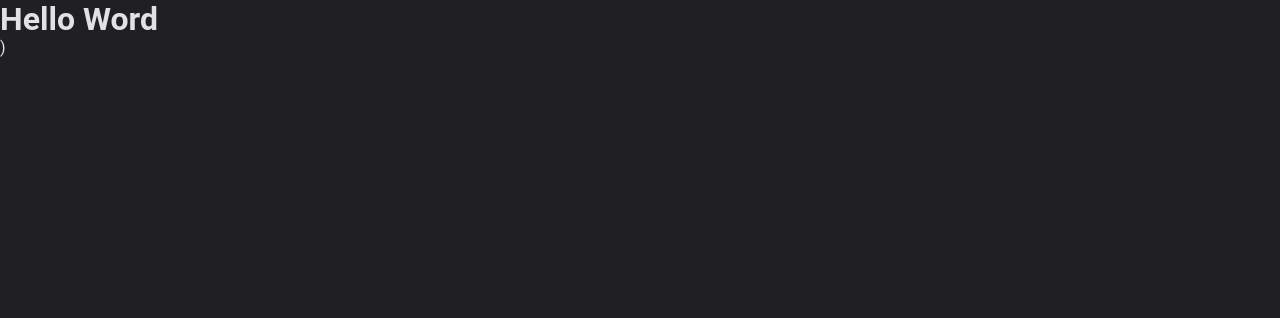
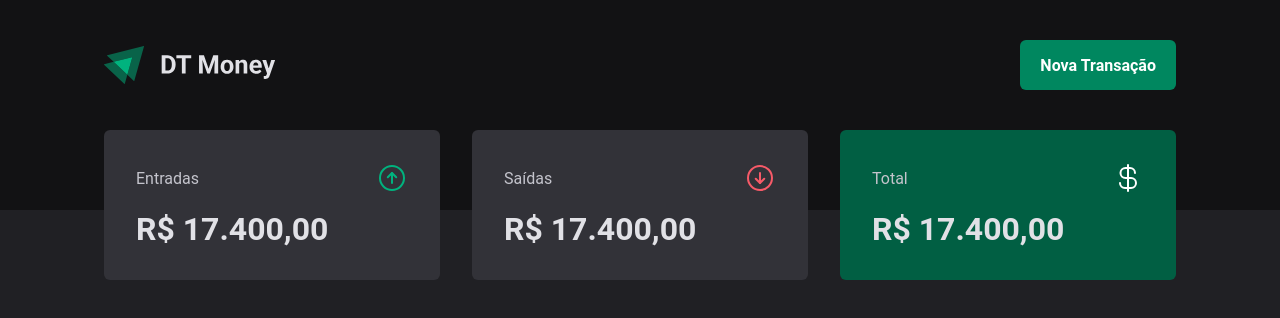
Before and after one commit to lucasmonteiro58/03-dt-money, a React (Vite) app: page / in a window 1280 px wide. Shown: the top 318 px of the page. Built offline with nearby package versions, Linux system fonts and the light colour scheme.

Commit message:
feat: ✨ add header and summary components with styles

```diff
--- a/package.json
+++ b/package.json
@@ -10,9 +10,10 @@
     "preview": "vite preview"
   },
   "dependencies": {
+    "phosphor-react": "^1.4.1",
     "react": "^19.1.0",
     "react-dom": "^19.1.0",
-    "styled-component": "^2.8.0"
+    "styled-components": "^6.1.18"
   },
   "devDependencies": {
     "@eslint/js": "^9.25.0",
--- a/src/App.tsx
+++ b/src/App.tsx
@@ -1,12 +1,13 @@
 import { ThemeProvider } from "styled-components";
+import { Transactions } from "./pages/Transactions";
+import { GlobalStyle } from "./styles/global";
 import { defaultTheme } from "./styles/themes/default";
-import { GlobalStyle } from "./styles/global";
 
 export function App() {
   return (
     <ThemeProvider theme={defaultTheme}>
       <GlobalStyle />
-      <h1>Hello Word</h1>)
+      <Transactions />
     </ThemeProvider>
   );
 }
--- /dev/null
+++ b/src/components/Header/index.tsx
@@ -0,0 +1,14 @@
+import { HeaderContainer, HeaderContent, NewTransactionButton } from "./styles";
+
+import logoImg from "../../assets/logo.svg";
+
+export function Header() {
+  return (
+    <HeaderContainer>
+      <HeaderContent>
+        <img src={logoImg} alt="" />
+        <NewTransactionButton> Nova Transação</NewTransactionButton>
+      </HeaderContent>
+    </HeaderContainer>
+  );
+}
--- /dev/null
+++ b/src/components/Header/styles.ts
@@ -0,0 +1,33 @@
+import styled from "styled-components";
+
+export const HeaderContainer = styled.header`
+  background: ${(props) => props.theme["gray-900"]};
+  padding: 2.5rem 0 7.5rem;
+`;
+
+export const HeaderContent = styled.div`
+  width: 100%;
+  max-width: 1120px;
+  margin: 0 auto;
+  padding: 0 1.5rem;
+
+  display: flex;
+  justify-content: space-between;
+  align-items: center;
+`;
+
+export const NewTransactionButton = styled.button`
+  height: 50px;
+  border: 0;
+  background: ${(props) => props.theme["green-500"]};
+  color: ${(props) => props.theme.white};
+  font-weight: bold;
+  padding: 0 1.25rem;
+  border-radius: 6px;
+  cursor: pointer;
+
+  &:hover {
+    background: ${(props) => props.theme["green-700"]};
+    transition: background-color 0.2s;
+  }
+`;
--- /dev/null
+++ b/src/components/Summary/index.tsx
@@ -0,0 +1,30 @@
+import { ArrowCircleDown, ArrowCircleUp, CurrencyDollar } from "phosphor-react";
+import { SummaryCard, SummaryContainer } from "./styles";
+
+export function Summary() {
+  return (
+    <SummaryContainer>
+      <SummaryCard>
+        <header>
+          <span>Entradas</span>
+          <ArrowCircleUp size={32} color="#00B37E" />
+        </header>
+        <strong>R$ 17.400,00</strong>
+      </SummaryCard>
+      <SummaryCard>
+        <header>
+          <span>Saídas</span>
+          <ArrowCircleDown size={32} color="#F75A68" />
+        </header>
+        <strong>R$ 17.400,00</strong>
+      </SummaryCard>
+      <SummaryCard variant="green">
+        <header>
+          <span>Total</span>
+          <CurrencyDollar size={32} color="#fff" />
+        </header>
+        <strong>R$ 17.400,00</strong>
+      </SummaryCard>
+    </SummaryContainer>
+  );
+}
--- /dev/null
+++ b/src/components/Summary/styles.ts
@@ -0,0 +1,43 @@
+import styled, { css } from "styled-components";
+
+export const SummaryContainer = styled.section`
+  width: 100%;
+  max-width: 1120px;
+  margin: 0 auto;
+  padding: 0 1.5rem;
+
+  display: grid;
+  grid-template-columns: repeat(3, 1fr);
+  gap: 2rem;
+
+  margin-top: -5rem;
+`;
+
+interface SummaryCardProps {
+  variant?: "green";
+}
+
+export const SummaryCard = styled.div<SummaryCardProps>`
+  background: ${(props) => props.theme["gray-600"]};
+  border-radius: 6px;
+  padding: 2rem;
+
+  header {
+    display: flex;
+    align-items: center;
+    justify-content: space-between;
+    color: ${(props) => props.theme["gray-300"]};
+  }
+
+  strong {
+    display: block;
+    margin-top: 1rem;
+    font-size: 2rem;
+  }
+
+  ${(props) =>
+    props.variant === "green" &&
+    css`
+      background: ${props.theme["green-700"]};
+    `}
+`;
--- /dev/null
+++ b/src/pages/Transactions/index.tsx
@@ -0,0 +1,11 @@
+import { Header } from "../../components/Header";
+import { Summary } from "../../components/Summary";
+
+export function Transactions() {
+  return (
+    <div>
+      <Header />
+      <Summary />
+    </div>
+  );
+}
```
Also changed, not shown: src/assets/logo.svg (added), src/pages/Transactions/styles.ts (added), 1 other file (tests, documents, lock files or other folders).
